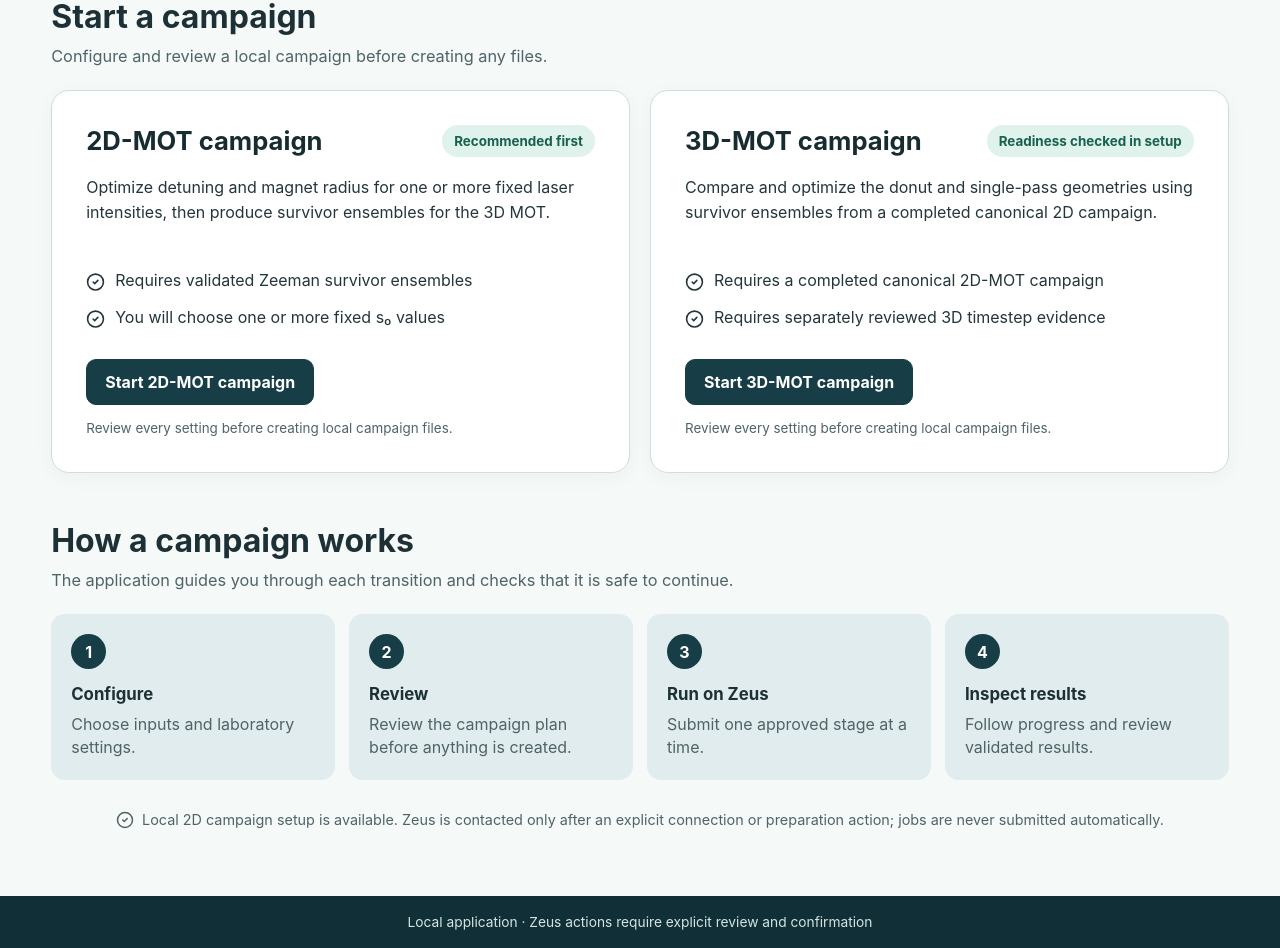
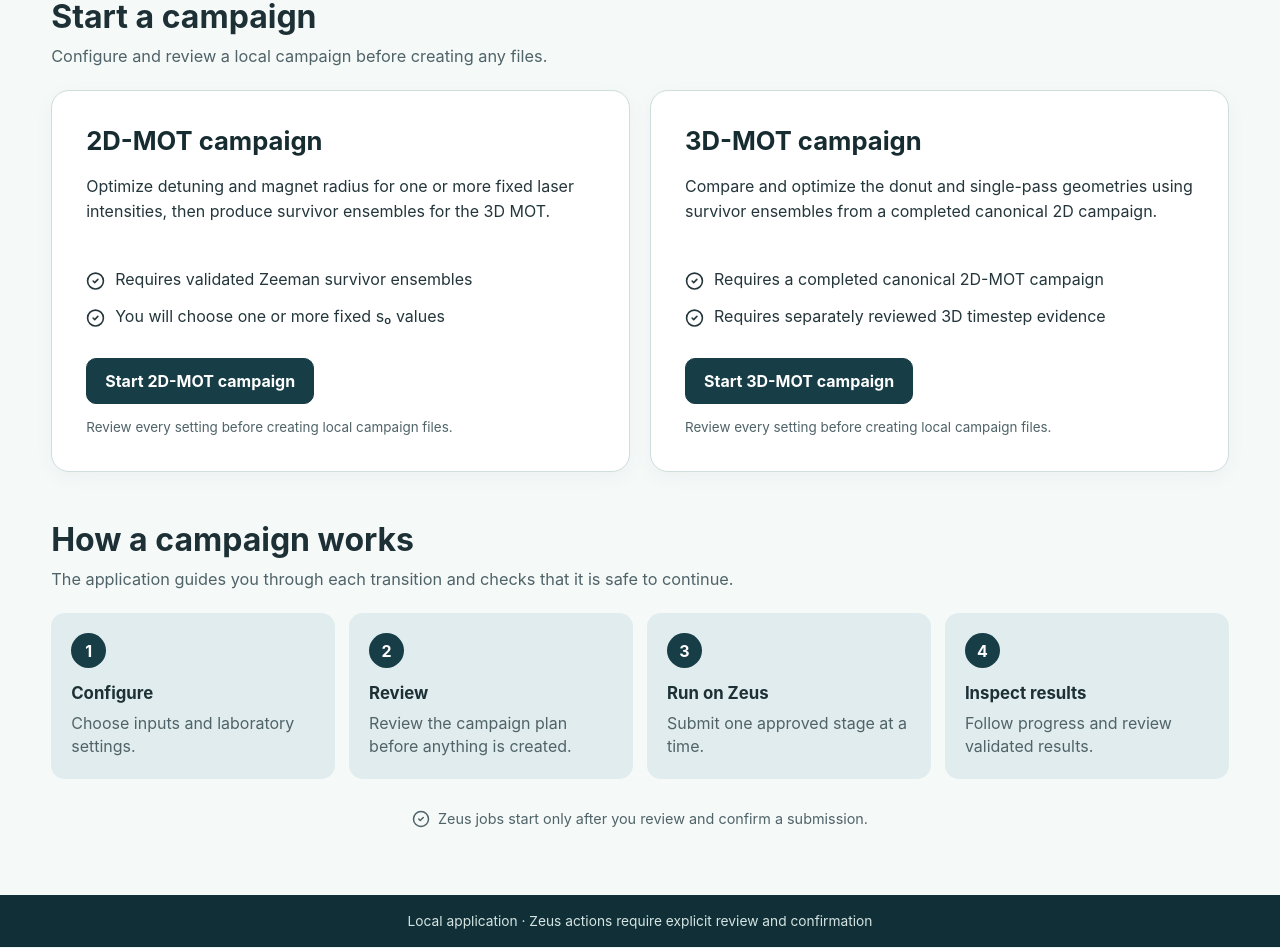
Before and after one commit to Noatal14/ytterbium_lab_simulation_new, a React (Vite) app in the folder ui/: page / in a window 1280 px wide. Shown: the part 1080-2028 px from the top of the page. Built offline with nearby package versions, Linux system fonts and the light colour scheme; no server answers.

Commit message:
ui: remove availability badges and document the team deployment

```diff
--- a/ui/src/App.tsx
+++ b/ui/src/App.tsx
@@ -161,7 +161,7 @@ export function App(props: AppProps = {}) {
       {!campaignAcceptanceMode() && <section className="section-block" aria-labelledby="individual-heading"><div className="section-heading"><h2 id="individual-heading">Run one simulation</h2><p>Explore one reviewed setup without starting an optimization campaign.</p></div><div className="campaign-grid"><article className="single-run-card"><div><h3>Zeeman simulation</h3><p>Choose particle count, random seed, retention, and execution location.</p></div><button className="primary-button" type="button" onClick={() => { client.reset(); setIndividualRun("zeeman"); }}><Server aria-hidden="true" /> Configure Zeeman run</button></article><article className="single-run-card"><div><h3>2D-MOT simulation</h3><p>Select verified Zeeman survivors, MOT controls, retention, and execution location.</p></div><button className="primary-button" type="button" onClick={() => { client.reset(); setIndividualRun("mot_2d"); }}><Server aria-hidden="true" /> Configure 2D-MOT run</button></article><article className="single-run-card"><div><h3>3D-MOT simulation</h3><p>Select saved 2D-MOT survivors and review an angled-donut or single-pass setup.</p></div><button className="primary-button" type="button" onClick={() => { client.reset(); setIndividualRun("mot_3d"); }}><Server aria-hidden="true" /> Configure 3D-MOT run</button></article></div></section>}
       {!zeusTestMode() && <section className="section-block" id="campaigns" aria-labelledby="start-heading"><div className="section-heading"><h2 id="start-heading">Start a campaign</h2><p>Configure and review a local campaign before creating any files.</p></div><div className="campaign-grid">{homeFixture.campaigns.map((campaign) => <CampaignCard key={campaign.id} {...campaign} onStart={campaign.id === "mot-2d" ? startCreation : () => { client.reset(); setCreating3D(true); }} />)}</div></section>}
       <section className="section-block" aria-labelledby="workflow-heading"><div className="section-heading"><h2 id="workflow-heading">How a campaign works</h2><p>The application guides you through each transition and checks that it is safe to continue.</p></div><ol className="steps">{homeFixture.steps.map((step) => <li key={step.number}><span className="step-number">{step.number}</span><strong>{step.title}</strong><p>{step.description}</p></li>)}</ol></section>
-      <p className="read-only-note"><CheckCircle2 aria-hidden="true" /> Local 2D campaign setup is available. Zeus is contacted only after an explicit connection or preparation action; jobs are never submitted automatically.</p>
+      <p className="read-only-note"><CheckCircle2 aria-hidden="true" /> Zeus jobs start only after you review and confirm a submission.</p>
     </main>}
     <footer>Local application · Zeus actions require explicit review and confirmation</footer>
   </div>;
--- a/ui/src/components/CampaignCard.tsx
+++ b/ui/src/components/CampaignCard.tsx
@@ -4,20 +4,18 @@ import { CircleCheck, CircleX, LockKeyhole } from "lucide-react";
 type Props = {
   title: string;
   description: string;
-  badge: string;
   readiness: "later-milestone" | "blocked";
   points: readonly ReactNode[];
   onStart?: () => void;
 };
 
-export function CampaignCard({ title, description, badge, readiness, points, onStart }: Props) {
+export function CampaignCard({ title, description, readiness, points, onStart }: Props) {
   const blocked = readiness === "blocked";
   const actionId = `${title.toLowerCase().replace(/[^a-z0-9]+/g, "-")}-action-explanation`;
   return (
     <article className={`campaign-card${blocked ? " campaign-card--locked" : ""}`}>
       <div className="card-heading">
         <h3>{title}</h3>
-        <span className="card-badge">{badge}</span>
       </div>
       <p>{description}</p>
       <ul>
--- a/ui/src/content/home.ts
+++ b/ui/src/content/home.ts
@@ -10,7 +10,6 @@ export const homeFixture = {
     {
       id: "mot-2d",
       title: "2D-MOT campaign",
-      badge: "Recommended first",
       description: "Optimize detuning and magnet radius for one or more fixed laser intensities, then produce survivor ensembles for the 3D MOT.",
       points: ["Requires validated Zeeman survivor ensembles", "You will choose one or more fixed s₀ values"],
       readiness: "later-milestone",
@@ -18,7 +17,6 @@ export const homeFixture = {
     {
       id: "mot-3d",
       title: "3D-MOT campaign",
-      badge: "Readiness checked in setup",
       description: "Compare and optimize the donut and single-pass geometries using survivor ensembles from a completed canonical 2D campaign.",
       points: ["Requires a completed canonical 2D-MOT campaign", "Requires separately reviewed 3D timestep evidence"],
       readiness: "later-milestone",
```
Also changed, not shown: 2 other files (tests, documents, lock files or other folders).
